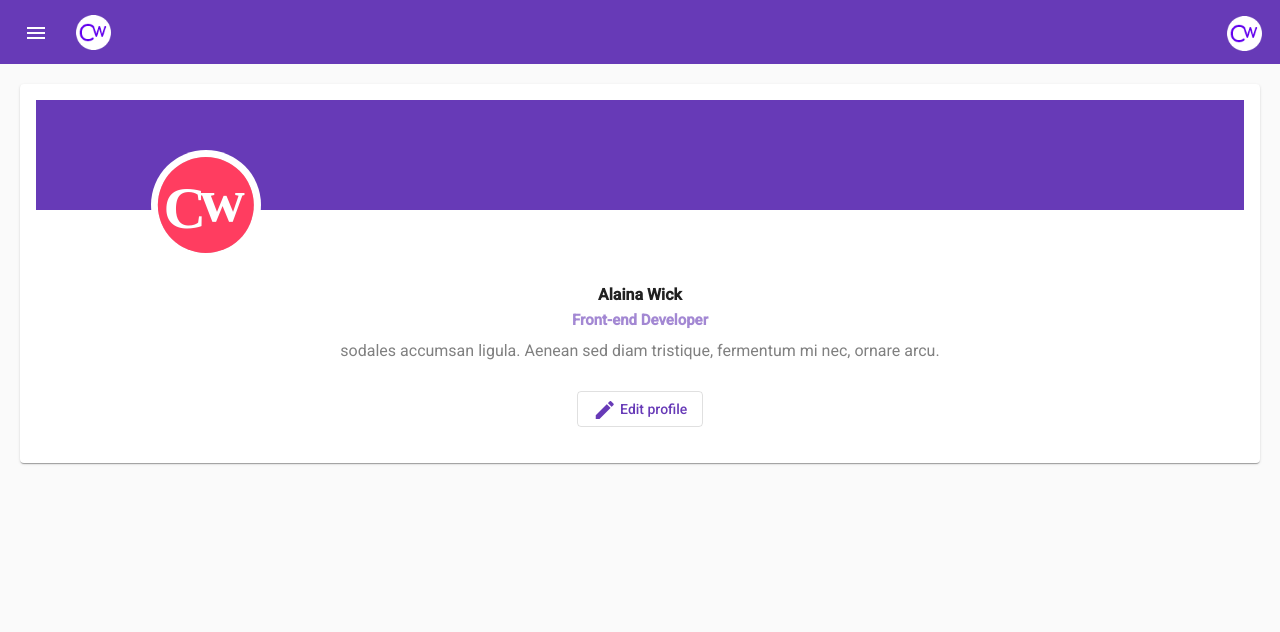
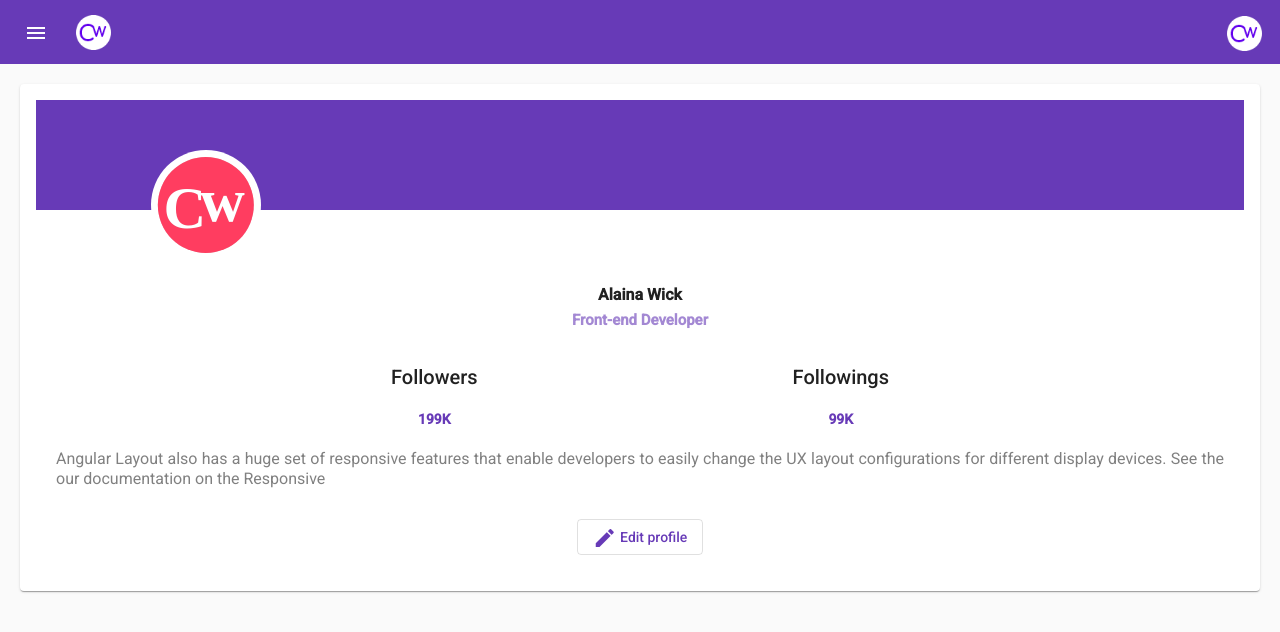
Before and after one commit to creativeweb-aj/UserPanelNg, an Angular app: page /profile in a window 1280 px wide. Shown: the top 632 px of the page. Built offline with nearby package versions, Linux system fonts and the light colour scheme.

Commit message:
update profile with follow

```diff
--- a/src/app/my-profile/my-profile.component.css
+++ b/src/app/my-profile/my-profile.component.css
@@ -3,6 +3,20 @@
     flex-direction: column;
     justify-content: center;
 }
+
+.follow {
+    padding: 20px;
+    display: flex;
+    flex-direction: row;
+    flex: 1;
+    justify-content: space-evenly;
+    flex-grow: initial;
+}
+
+.follow span {
+    color: #673ab7;
+}
+
 .upper-container{
     flex: 1;
     flex-direction: row;
@@ -46,5 +60,7 @@
 .lower-container p{
 	font-size: 16px;
 	color: gray;
-	margin-bottom: 30px;
+    margin-bottom: 30px;
+    text-align: justify;
+    justify-content: space-evenly;
 }
--- a/src/app/my-profile/my-profile.component.html
+++ b/src/app/my-profile/my-profile.component.html
@@ -9,8 +9,18 @@
         <h3><strong>Alaina Wick</strong></h3>
         <h4>Front-end Developer</h4>
       </div>
+      <div class="follow">
+        <div>
+          <h2>Followers</h2>
+          <span><strong>199K</strong></span>
+        </div>
+        <div>
+          <h2>Followings</h2>
+          <span><strong>99K</strong></span>
+        </div>
+      </div>
       <div>
-        <p>sodales accumsan ligula. Aenean sed diam tristique, fermentum mi nec, ornare arcu.</p>
+        <p>Angular Layout also has a huge set of responsive features that enable developers to easily change the UX layout configurations for different display devices. See the our documentation on the Responsive</p>
       </div>
       <div>
         <a mat-stroked-button routerLink="/profile/editprofile" color="primary">
```
